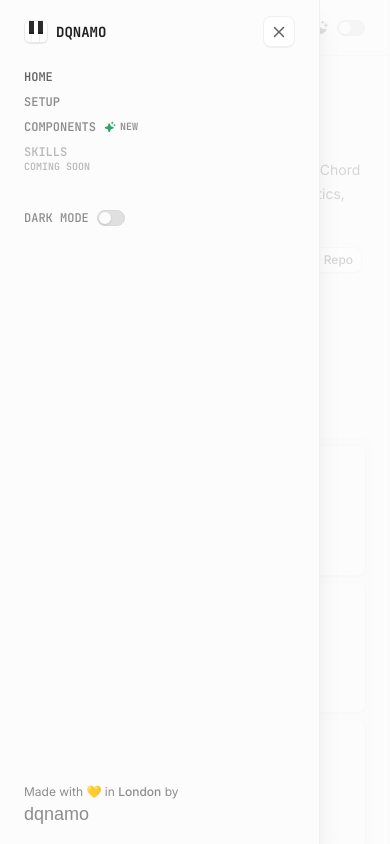
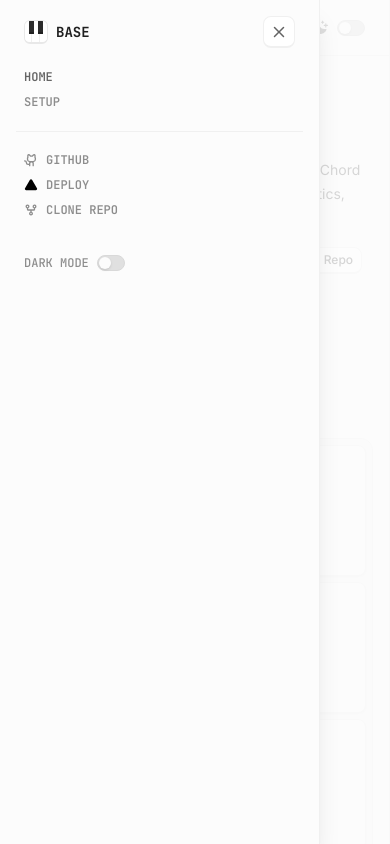
Before and after one commit to dqnamo/base, a Next.js app: page / in a window 390 px wide. Both pictures are taken after a click on the button "Open navigation". Shown: the top 844 px of the page. Built offline with nearby package versions, Linux system fonts and the light colour scheme; a web font is replaced by a local one.

Commit message:
Clean up mobile sidebar

```diff
--- a/components/MobileHeader.tsx
+++ b/components/MobileHeader.tsx
@@ -47,7 +47,7 @@ export default function MobileHeader() {
             <Dialog.Title className="sr-only">Navigation</Dialog.Title>
             <div className="flex items-center gap-2 font-mono text-sm font-bold uppercase text-grayscale-12">
               <Logo />
-              dqnamo
+              Base
             </div>
             <Dialog.Close
               aria-label="Close navigation"
--- a/components/Sidebar.tsx
+++ b/components/Sidebar.tsx
@@ -1,10 +1,19 @@
 "use client";
 
-import { SparkleIcon } from "@phosphor-icons/react/dist/ssr";
+import {
+  GitForkIcon,
+  GithubLogoIcon,
+  TriangleIcon,
+} from "@phosphor-icons/react/dist/ssr";
 import Link from "next/link";
 import { usePathname } from "next/navigation";
 import { ThemeToggle } from "@/components/ThemeToggle";
 import { cn } from "@/helpers/classname-helper";
+
+const GITHUB_REPO_URL = "https://github.com/dqnamo/base";
+const VERCEL_DEPLOY_URL = `https://vercel.com/new/clone?repository-url=${encodeURIComponent(
+  GITHUB_REPO_URL,
+)}`;
 
 function SidebarNavContent({ onNavigate }: { onNavigate?: () => void }) {
   const pathname = usePathname();
@@ -31,40 +40,43 @@ function SidebarNavContent({ onNavigate }: { onNavigate?: () => void }) {
       >
         Setup
       </Link>
-      <Link
-        href="/#components"
-        onClick={onNavigate}
-        className={cn(
-          "uppercase hover:text-grayscale-10 flex flex-row items-center gap-2 transition-colors duration-200 font-semibold text-xs font-mono text-grayscale-9 px-2 py-1",
-          pathname.includes("#components")
-            ? "text-grayscale-11"
-            : "text-grayscale-9",
-        )}
-      >
-        Components
-        <div className="flex flex-row items-center gap-1 text-grayscale-9 ">
-          <SparkleIcon size={12} weight="fill" className="text-green-9" />
-          <span className="text-tiny font-mono tracking-normal">New</span>
-        </div>
-      </Link>
-      <Link
-        href="/"
-        onClick={onNavigate}
-        className={cn(
-          "uppercase hover:text-grayscale-10 flex flex-col transition-colors duration-200 font-semibold text-xs font-mono text-grayscale-9 px-2 py-1",
-          pathname.includes("#components")
-            ? "text-grayscale-11"
-            : "text-grayscale-8",
-        )}
-      >
-        Skills
-        <div className="flex flex-row items-center gap-1 text-grayscale-8 ">
-          {/* <HourglassIcon size={12} weight="bold" className="text-orange-9" /> */}
-          <span className="text-tiny font-mono tracking-normal">
-            Coming Soon
-          </span>
-        </div>
-      </Link>
+
+      <div className="mt-4 flex flex-col gap-px border-t border-grayscale-3 pt-4 dark:border-grayscale-2">
+        <a
+          href={GITHUB_REPO_URL}
+          onClick={onNavigate}
+          target="_blank"
+          rel="noopener noreferrer"
+          className="flex items-center gap-2 px-2 py-1 font-mono text-xs font-semibold text-grayscale-9 uppercase transition-colors duration-200 hover:text-grayscale-11"
+        >
+          <GithubLogoIcon size={14} weight="bold" />
+          GitHub
+        </a>
+        <a
+          href={VERCEL_DEPLOY_URL}
+          onClick={onNavigate}
+          target="_blank"
+          rel="noopener noreferrer"
+          className="flex items-center gap-2 px-2 py-1 font-mono text-xs font-semibold text-grayscale-9 uppercase transition-colors duration-200 hover:text-grayscale-11"
+        >
+          <TriangleIcon
+            size={14}
+            weight="fill"
+            className="text-black dark:text-white"
+          />
+          Deploy
+        </a>
+        <a
+          href={GITHUB_REPO_URL}
+          onClick={onNavigate}
+          target="_blank"
+          rel="noopener noreferrer"
+          className="flex items-center gap-2 px-2 py-1 font-mono text-xs font-semibold text-grayscale-9 uppercase transition-colors duration-200 hover:text-grayscale-11"
+        >
+          <GitForkIcon size={14} weight="bold" />
+          Clone Repo
+        </a>
+      </div>
 
       <div className="flex flex-col mt-8 px-2">
         <div className="flex flex-row items-center gap-2">
@@ -73,21 +85,6 @@ function SidebarNavContent({ onNavigate }: { onNavigate?: () => void }) {
           </span>
           <ThemeToggle />
         </div>
-      </div>
-
-      <div className="flex flex-col mt-auto px-2">
-        <p className="text-xs text-grayscale-9">
-          Made with 💛 in{" "}
-          <span className="font-medium text-grayscale-9">London</span> by{" "}
-        </p>
-        <a
-          href="https://dqnamo.com"
-          target="_blank"
-          rel="noopener noreferrer"
-          className="w-max font-medium text-lg text-grayscale-9 hover:text-grayscale-11 transition-colors duration-200 font-pirata"
-        >
-          dqnamo
-        </a>
       </div>
     </>
   );
```
